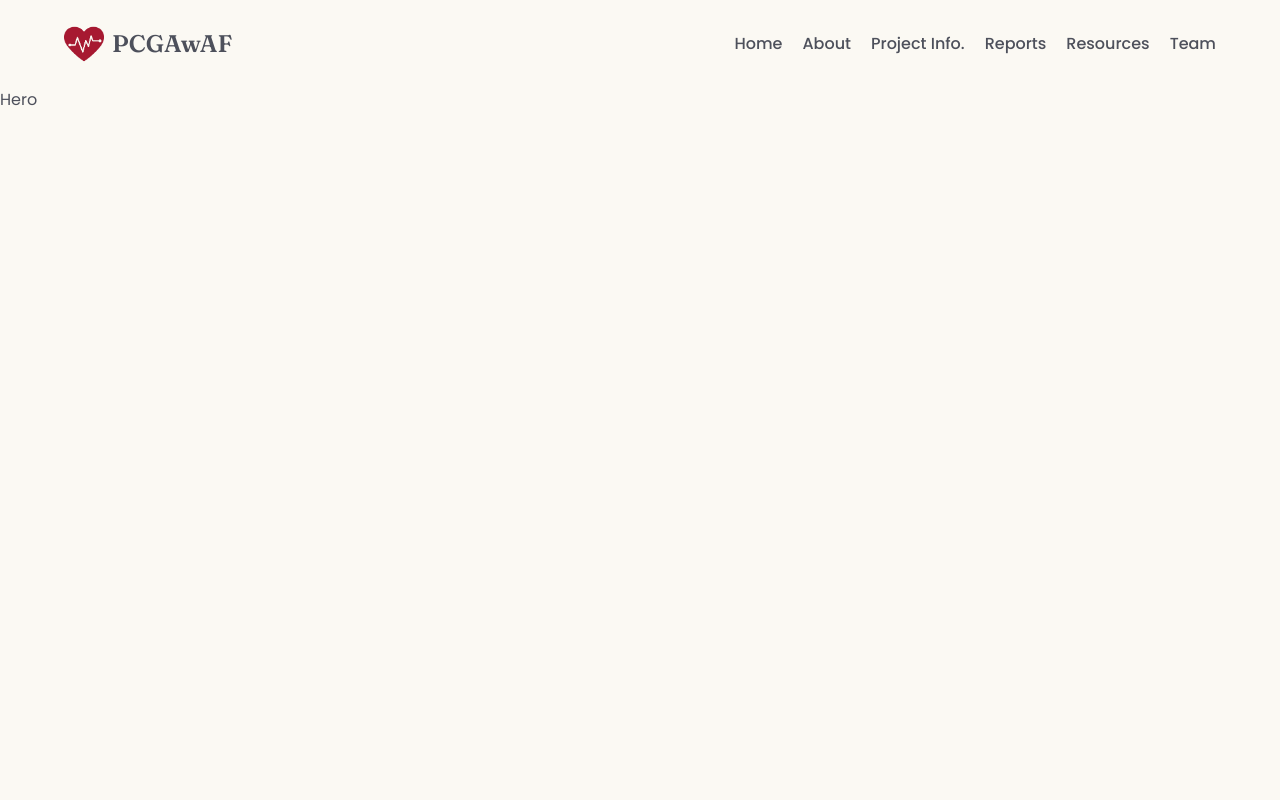
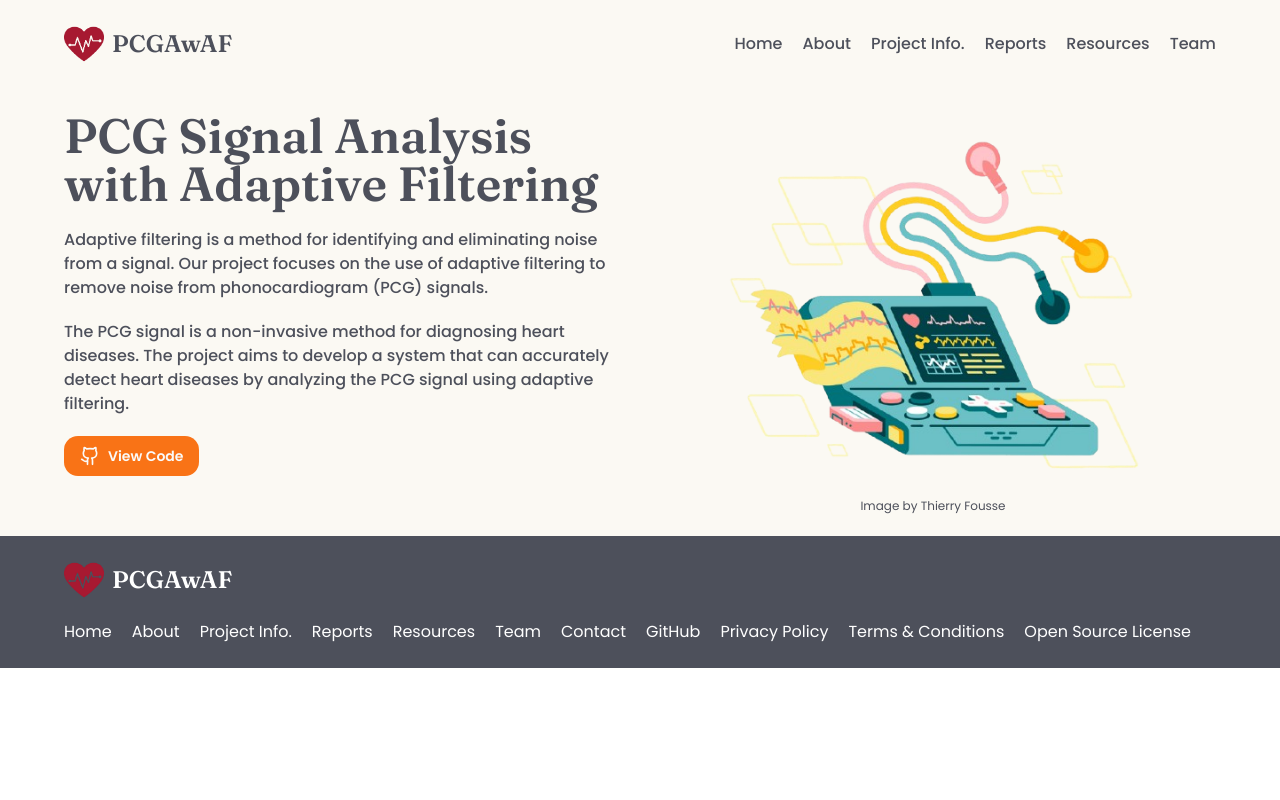
Before and after one commit to kunalkeshan/PCG-Signal-Analysis-With-Adaptive-Filtering, a Next.js app in the folder client/: page / in a window 1280 px wide. Shown: the top 800 px of the page. Built offline with nearby package versions, Linux system fonts and the light colour scheme.

Commit message:
feat: added landing page hero section
Additionally added:

- attributed image component
- site config constants

- closes #3

```diff
--- /dev/null
+++ b/client/components/attributed-image.tsx
@@ -0,0 +1,51 @@
+import React, { HTMLAttributes } from 'react';
+import Image, { ImageProps } from 'next/image';
+import Link from 'next/link';
+
+import { cn } from '@/lib/utils';
+
+interface Props {
+	figure?: HTMLAttributes<HTMLElement>;
+	figcaption?: HTMLAttributes<HTMLElement>;
+	image: ImageProps;
+	attribute: {
+		name: string;
+		url: string;
+	};
+}
+
+const AttributedImage: React.FC<Props> = ({
+	figure,
+	image,
+	attribute,
+	figcaption,
+}) => {
+	return (
+		<figure
+			className={cn(
+				'animate-float w-full h-full flex flex-col items-center justify-center',
+				figure?.className
+			)}
+		>
+			<Image
+				{...image}
+				width={image?.width || 800}
+				height={image?.height || 400}
+				unoptimized
+				className={cn('w-full h-auto max-w-lg', image.className)}
+				src={image?.src}
+				alt={image?.alt}
+			/>
+			<figcaption
+				className={cn('text-xs text-center', figcaption?.className)}
+			>
+				Image by{' '}
+				<Link href={attribute.url} target='_blank'>
+					{attribute.name}
+				</Link>
+			</figcaption>
+		</figure>
+	);
+};
+
+export default AttributedImage;
--- a/client/components/home/hero.tsx
+++ b/client/components/home/hero.tsx
@@ -1,7 +1,55 @@
 import React from 'react';
+import Image from 'next/image';
+import Link from 'next/link';
+
+import { Button } from '@/components/ui/button';
+import { Github } from 'lucide-react';
+
+import siteConfig from '@/constants/site-config';
+import AttributedImage from '../attributed-image';
 
 const Hero = () => {
-	return <div className='bg-background min-h-screen'>Hero</div>;
+	const subtitles = [
+		'Adaptive filtering is a method for identifying and eliminating noise from a signal. Our project focuses on the use of adaptive filtering to remove noise from phonocardiogram (PCG) signals.',
+		'The PCG signal is a non-invasive method for diagnosing heart diseases. The project aims to develop a system that can accurately detect heart diseases by analyzing the PCG signal using adaptive filtering.',
+	];
+
+	return (
+		<section className='bg-background w-full p-6 md:px-16'>
+			<div className='max-w-screen-xl mx-auto grid grid-cols-1 lg:grid-cols-2 gap-5'>
+				<div className='flex flex-col gap-5'>
+					<h1 className='font-heading text-5xl font-semibold'>
+						PCG Signal Analysis with Adaptive Filtering
+					</h1>
+					{subtitles.map((subtitle, index) => (
+						<p
+							key={`landing-hero-subtitle-${index}`}
+							className='font-medium'
+						>
+							{subtitle}
+						</p>
+					))}
+					<Button className='gap-2 lg:w-fit font-semibold' asChild>
+						<Link href={siteConfig.github} target='_blank'>
+							<Github className='shrink-0' size={20} />
+							<span>View Code</span>
+						</Link>
+					</Button>
+				</div>
+				<AttributedImage
+					attribute={{
+						name: 'Thierry Fousse',
+						url: 'https://dribbble.com/shots/23134330-Electrocardiograph',
+					}}
+					image={{
+						src: '/assets/electrocardiograph.png',
+						alt: 'PCG Signal Analysis with Adaptive Filtering',
+						priority: true,
+					}}
+				/>
+			</div>
+		</section>
+	);
 };
 
 export default Hero;
--- a/client/constants/navigation.ts
+++ b/client/constants/navigation.ts
@@ -1,5 +1,6 @@
 // Types
 import { HTMLAttributeAnchorTarget } from 'react';
+import siteConfig from './site-config';
 
 type NavItem = {
 	name: string;
@@ -51,7 +52,7 @@ export const FOOTER_NAVIGATION: NavItem[] = [
 	},
 	{
 		name: 'GitHub',
-		url: 'https://github.com/kunalkeshan/PCG-Signal-Analysis-With-Adaptive-Filtering',
+		url: siteConfig.github,
 		target: '_blank',
 	},
 	{
@@ -66,7 +67,7 @@ export const FOOTER_NAVIGATION: NavItem[] = [
 	},
 	{
 		name: 'Open Source License',
-		url: 'https://github.com/kunalkeshan/PCG-Signal-Analysis-With-Adaptive-Filtering/blob/main/LICENSE',
+		url: `${siteConfig.github}/blob/main/LICENSE`,
 		target: '_blank',
 	},
 ];
--- /dev/null
+++ b/client/constants/site-config.ts
@@ -0,0 +1,12 @@
+// Dependencies
+import { assertValue } from '@/lib/utils';
+
+interface SiteConfig {
+	github: string;
+}
+
+const siteConfig: SiteConfig = {
+	github: 'https://github.com/kunalkeshan/PCG-Signal-Analysis-With-Adaptive-Filtering',
+};
+
+export default assertValue(siteConfig, 'Site config not found');
--- a/client/lib/utils.ts
+++ b/client/lib/utils.ts
@@ -1,6 +1,16 @@
-import { type ClassValue, clsx } from "clsx"
-import { twMerge } from "tailwind-merge"
+import { type ClassValue, clsx } from 'clsx';
+import { twMerge } from 'tailwind-merge';
 
 export function cn(...inputs: ClassValue[]) {
-  return twMerge(clsx(inputs))
+	return twMerge(clsx(inputs));
 }
+
+export function assertValue<T>(
+	value: T | null | undefined,
+	message: string
+): T {
+	if (value === null || value === undefined) {
+		throw new Error(message);
+	}
+	return value;
+}
--- a/client/tailwind.config.ts
+++ b/client/tailwind.config.ts
@@ -71,10 +71,30 @@ const config = {
 					from: { height: 'var(--radix-accordion-content-height)' },
 					to: { height: '0' },
 				},
+				wiggle: {
+					'0%, 100%': { transform: 'rotate(-6deg)' },
+					'50%': { transform: 'rotate(6deg)' },
+				},
+				float: {
+					'0%, 100%': { transform: 'translateY(0px)' },
+					'50%': { transform: 'translateY(8px)' },
+				},
+				zoom: {
+					'0%, 100%': { transform: 'scale(1)' },
+					'50%': { transform: 'scale(1.05)' },
+				},
+				beat: {
+					'0%, 100%': { transform: 'scale(1)' },
+					'30%': { transform: 'scale(1.05)' },
+				},
 			},
 			animation: {
 				'accordion-down': 'accordion-down 0.2s ease-out',
 				'accordion-up': 'accordion-up 0.2s ease-out',
+				wiggle: 'wiggle 1s ease-in-out infinite',
+				float: 'float 3s ease-in-out infinite',
+				zoom: 'zoom 1s ease-in-out infinite',
+				beat: 'beat 1s ease-in-out infinite',
 			},
 		},
 	},
```
Also changed, not shown: client/public/assets/electrocardiograph.png (added).
